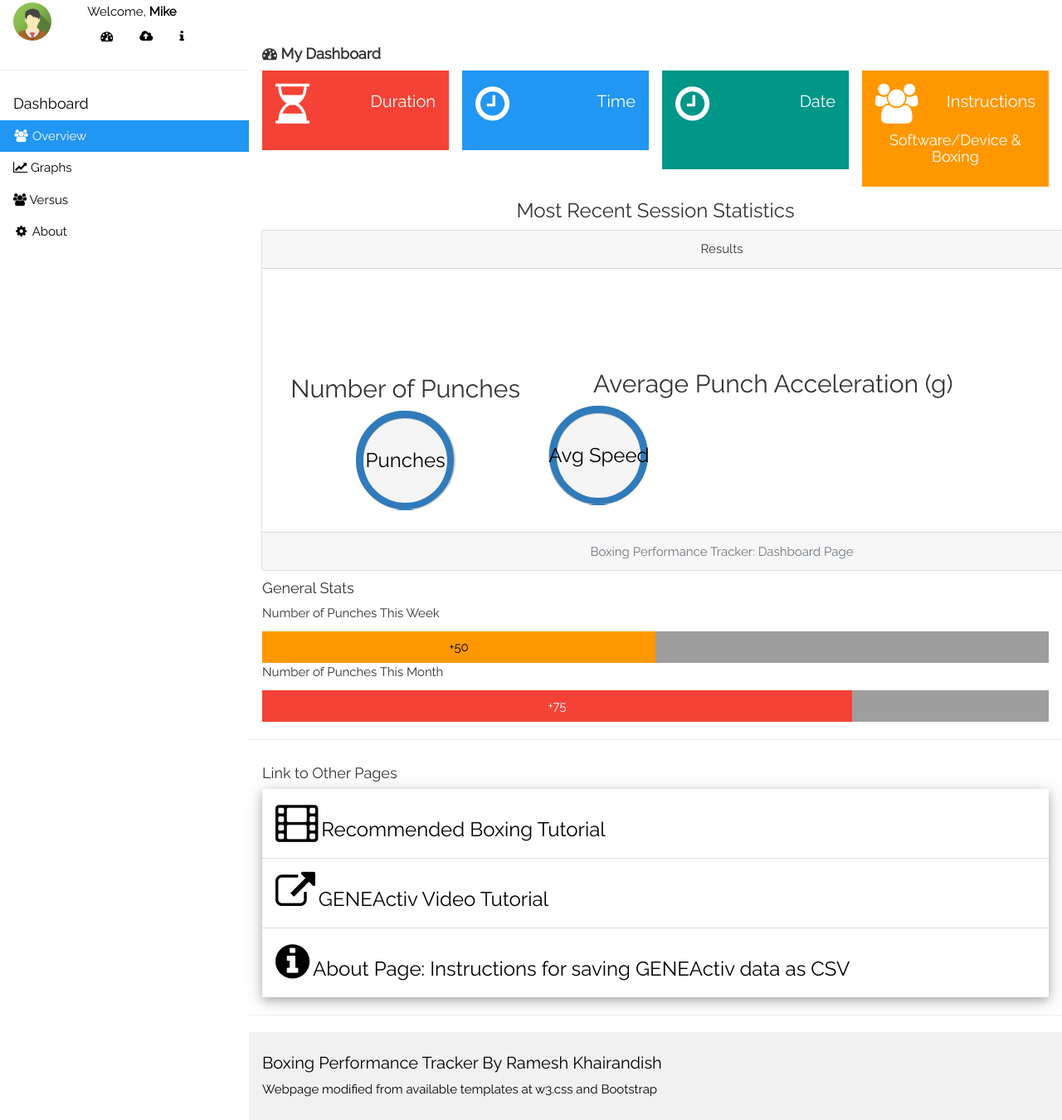
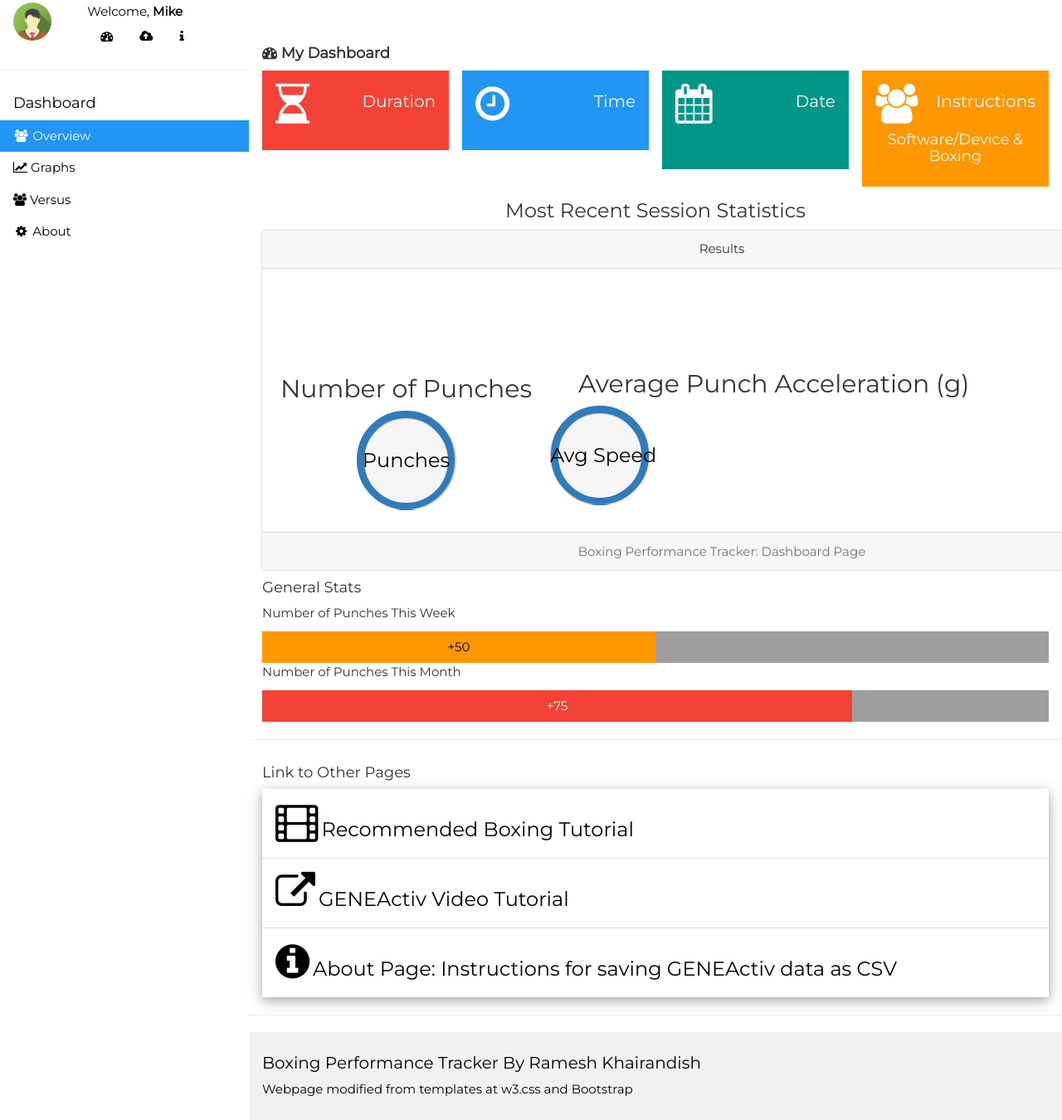
Before and after one commit to rkhairandish/HonoursProject, a website: page CODE/index.html in a window 1280 px wide. Shown: the part 65-1415 px from the top of the page at 83% size. Drawn offline with nearby package versions, Linux system fonts and the light colour scheme; no server answers.

Commit message:
Changed the front to Montserrat and Changed the date icon to Calendar

```diff
--- a/CODE/index.html
+++ b/CODE/index.html
@@ -1,6 +1,7 @@
 
 <!DOCTYPE html>
 <html>
+
 <head>
 
 <!-- Bootstrap v4 -->
@@ -33,18 +34,15 @@
 <link rel="stylesheet" href="https://fonts.googleapis.com/css?family=Raleway">
 <link rel="stylesheet" href="https://cdnjs.cloudflare.com/ajax/libs/font-awesome/4.7.0/css/font-awesome.min.css">
 
+<!-- Front for Montserrat -->
+<link href='https://fonts.googleapis.com/css?family=Montserrat' rel='stylesheet'>
 
+
+<!-- Setting the font for the page -->
 <style>
-	html,
-	body,
-	h1,
-	h2,
-	h3,
-	h4,
-	h5 {
-		font-family: "Raleway", sans-serif
+	html,	body,	h1,		h2,		h3,		h4,		h5 {
+		font-family: 'Montserrat';
 	}
-
 </style>
 
 </head>
@@ -151,7 +149,7 @@
 		<div class="w3-quarter">
 			<div class="w3-container w3-teal w3-padding-16">
 				<div class="w3-left">
-					<i class="fa fa-clock-o w3-xxxlarge"></i>
+					<i class="fa fa-calendar w3-xxxlarge"></i>
 				</div>
 				<h4 align="right" >Date</h4>
 				<br>
@@ -283,7 +281,7 @@
 		<!-- Footer -->
 		<footer class="w3-container w3-padding-16 w3-light-grey">
 			<h4>Boxing Performance Tracker By Ramesh Khairandish</h4>
-			<p> Webpage modified from available templates at
+			<p> Webpage modified from templates at
 				<a href="https://www.w3schools.com/w3css/default.asp" target="_blank">w3.css</a>
 				and
 				<a href="https://getbootstrap.com/docs/4.0/components/navbar/" target="_blank">Bootstrap</a>
@@ -326,12 +324,6 @@
 
 
 <script src="javascripts/create-graph.js"></script>
-<script src="https://code.jquery.com/jquery-3.2.1.slim.min.js" integrity="sha384-KJ3o2DKtIkvYIK3UENzmM7KCkRr/rE9/Qpg6aAZGJwFDMVNA/GpGFF93hXpG5KkN"
- crossorigin="anonymous"></script>
-<script src="https://cdnjs.cloudflare.com/ajax/libs/popper.js/1.12.9/umd/popper.min.js" integrity="sha384-ApNbgh9B+Y1QKtv3Rn7W3mgPxhU9K/ScQsAP7hUibX39j7fakFPskvXusvfa0b4Q"
- crossorigin="anonymous"></script>
-<script src="https://maxcdn.bootstrapcdn.com/bootstrap/4.0.0/js/bootstrap.min.js" integrity="sha384-JZR6Spejh4U02d8jOt6vLEHfe/JQGiRRSQQxSfFWpi1MquVdAyjUar5+76PVCmYl"
- crossorigin="anonymous"></script>
 
   	</body>
 </html>
```
Lines whose indentation alone changed are shown as unchanged.
